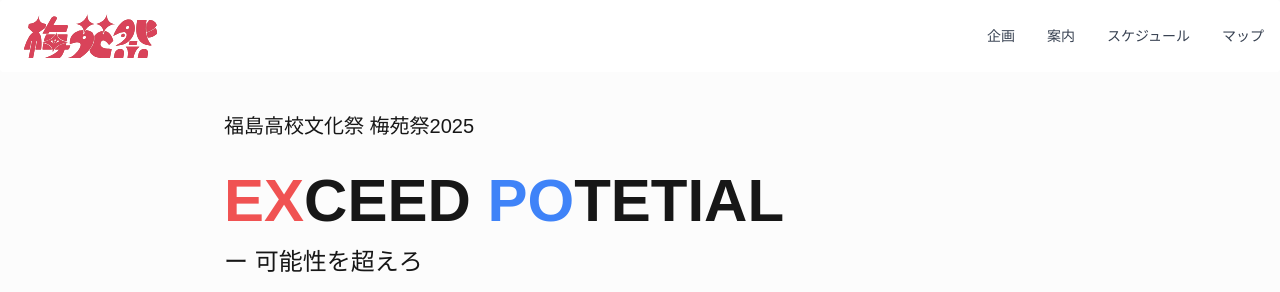
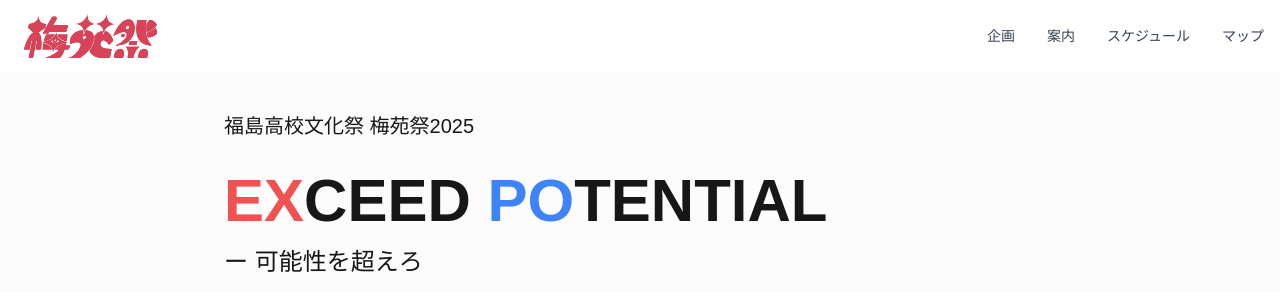
Before and after one commit to baiensai/2026, a Next.js app: page / in a window 1280 px wide. Shown: the top 292 px of the page. Built offline with nearby package versions, Linux system fonts and the light colour scheme.

Commit message:
Update page.js

```diff
--- a/app/page.js
+++ b/app/page.js
@@ -16,7 +16,7 @@ function Index() {
     <div className="px-2 sm:px-4 max-w-4xl mx-auto mt-10">
       <div className="mb-6 px-4">
         <p className="text-xl font-medium mb-4">福島高校文化祭 梅苑祭2025</p>
-        <p className="text-[3.75em] font-bold"><span className="text-red-500">EX</span>CEED <span className="text-blue-500">PO</span>TETIAL</p>
+        <p className="text-[3.75em] font-bold"><span className="text-red-500">EX</span>CEED <span className="text-blue-500">PO</span>TENTIAL</p>
         <p className="text-2xl">ー 可能性を超えろ</p>
 
         <div className="flex justify-center mt-4 mb-4">
```
